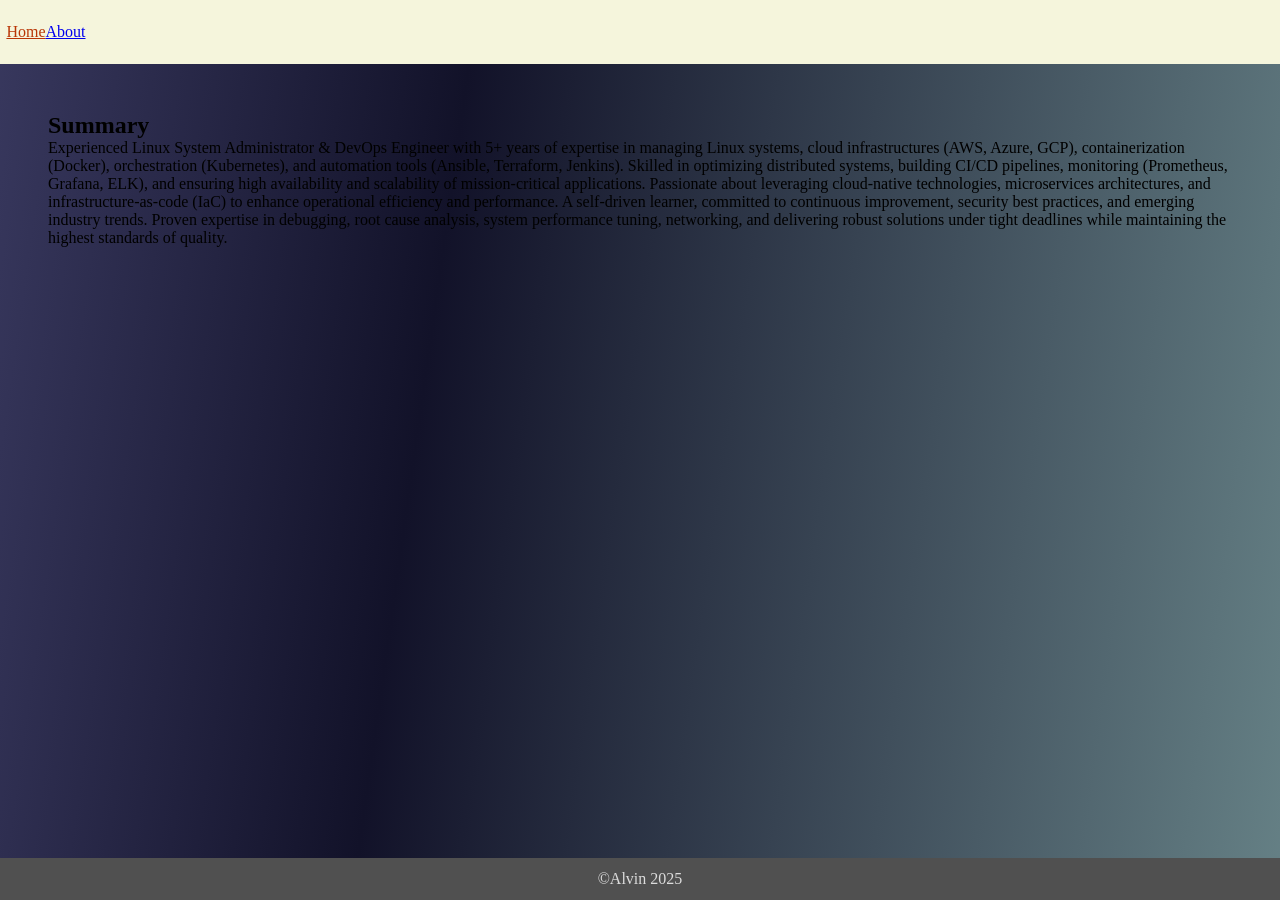
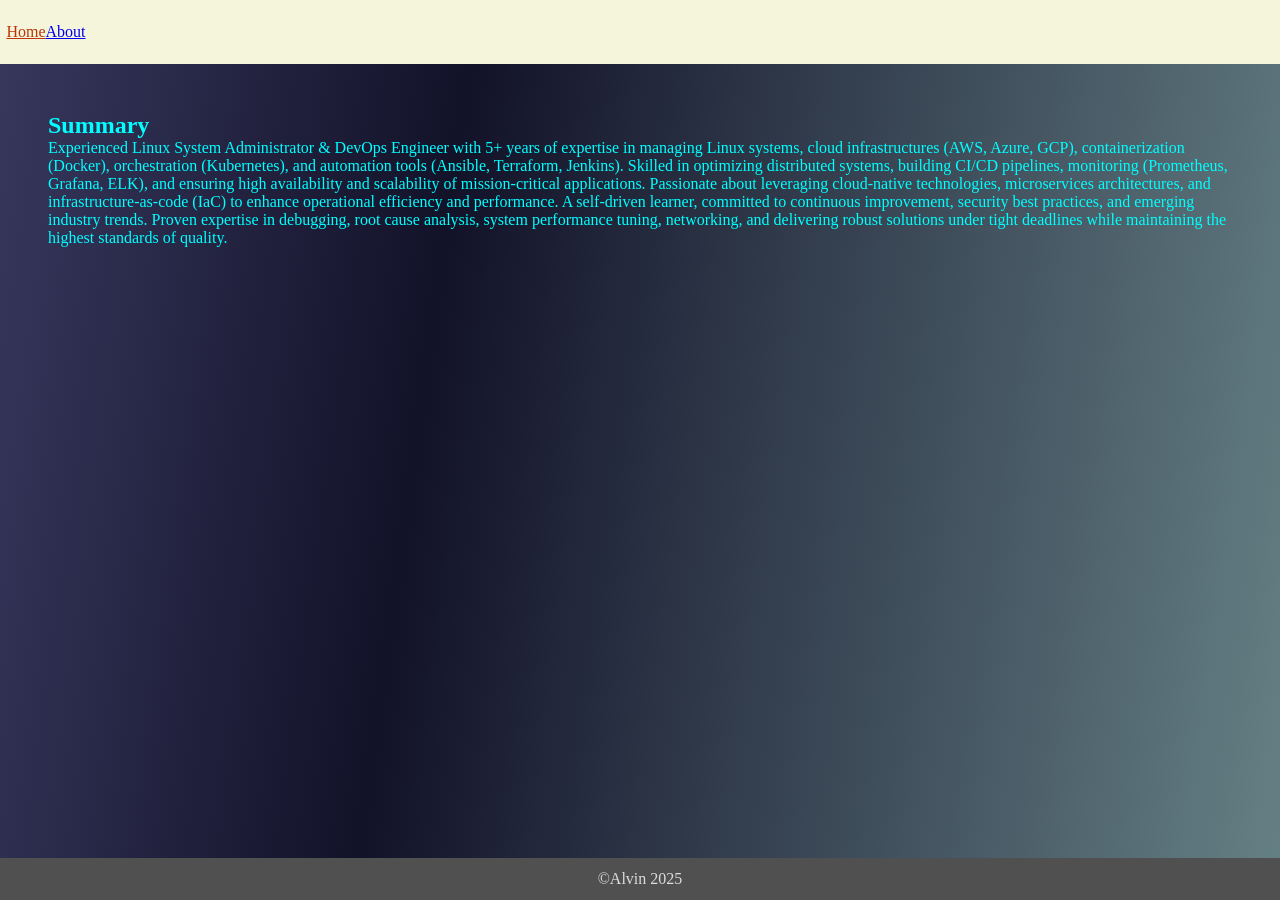
Before and after one commit to kunnoh/kunnoh.github.io, a Jekyll site: the page built from index.html, in a window 1280 px wide. Built offline with Jekyll 4.4.1, drawn with Linux system fonts in a browser that asks for light colours.

Commit message:
Fix font-color property to color in _main.scss

```diff
--- a/_sass/_main.scss
+++ b/_sass/_main.scss
@@ -6,7 +6,7 @@ body{
     background-size: cover;
     min-height: 100vh;
     font-size: 1em;
-    font-color: aqua;
+    color: aqua;
 }
 .current {
   color: rgb(185, 53, 5);
```
